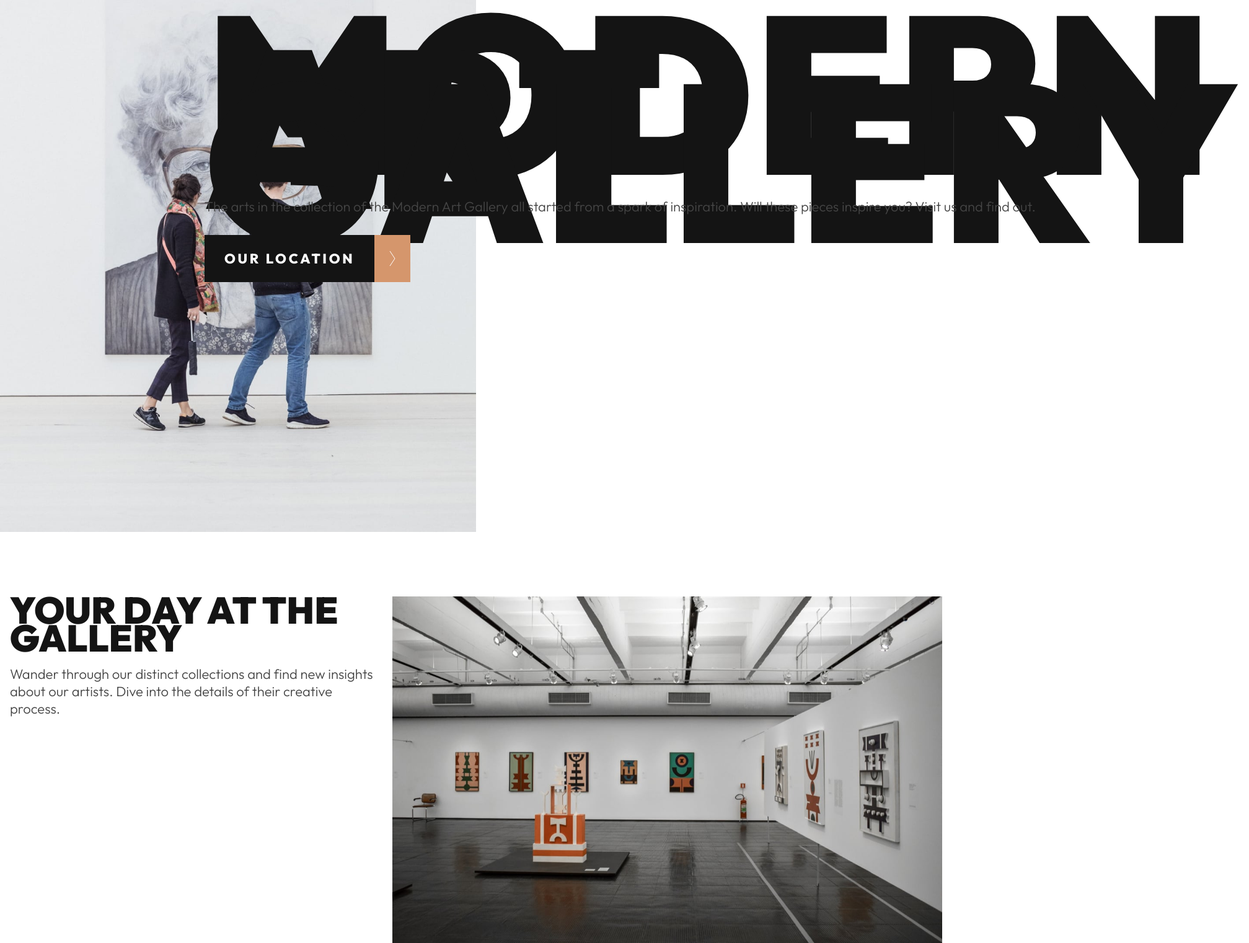
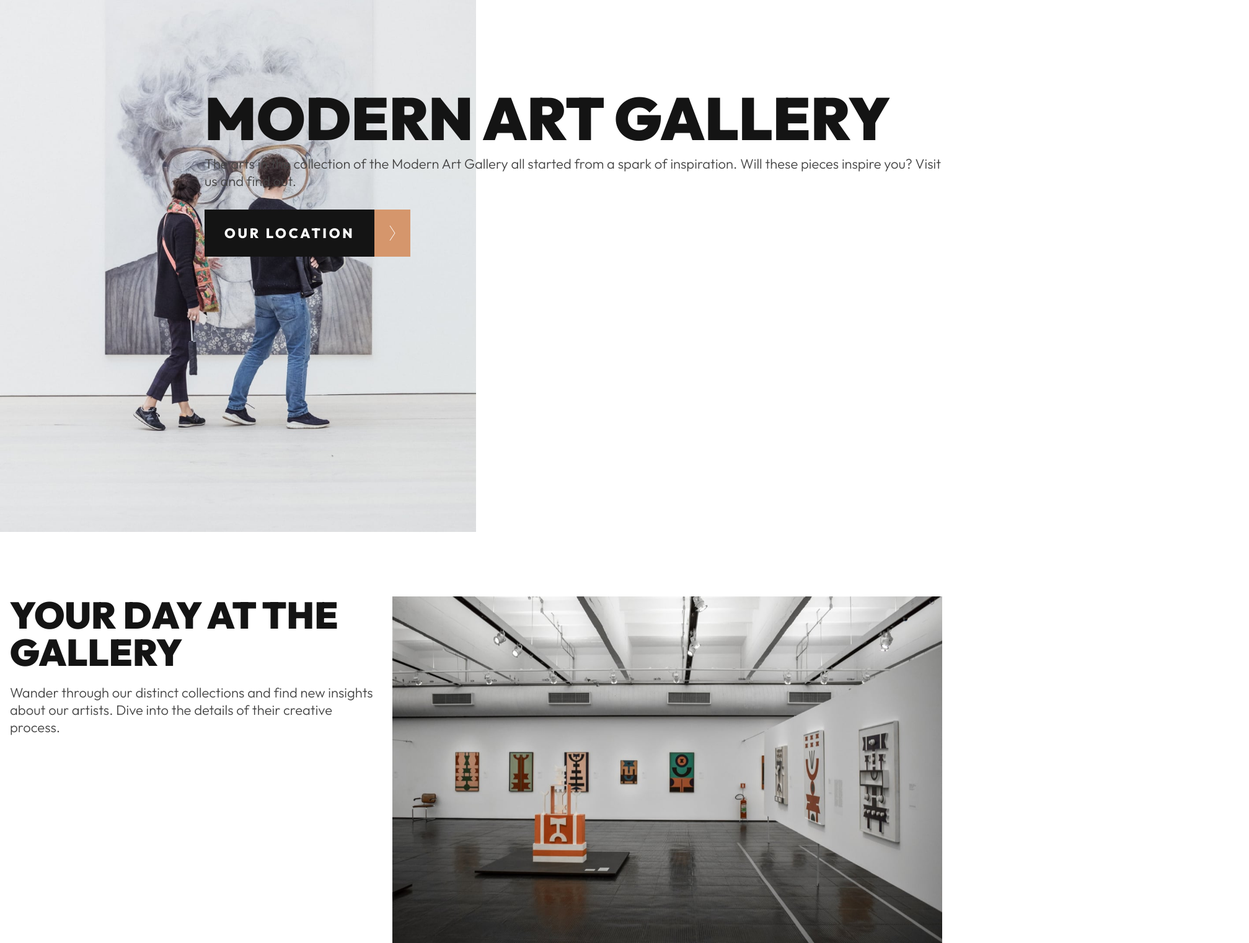
Before and after one commit to NgocMinhThuNguyen/ART-GALLERY-WEBSITE, a plain HTML site: page index.html in a window 1536 px wide. Shown: the part 280-1801 px from the top of the page at 62% size, 2015 px wide, since content can reach past the window. Drawn offline with Linux system fonts and the light colour scheme.

Commit message:
Update style.css

```diff
--- a/styles/style.css
+++ b/styles/style.css
@@ -144,25 +144,20 @@ h1, h2, .cta-btn {
 }
 
 @media (min-width: 48rem) {
-  h1 {
-    font-size: calc(var(--fs-bold)*(7/6));
+  :root {
+    --fs-bold: 4.375rem;
   }
 }
 
 @media (min-width: 90rem) {
-  h1 {
-    font-size: calc(var(--fs-bold)*6);
+  :root {
+    --fs-bold: 6rem;
+    --fs-semi-bold: 3.75rem;
+    --fs-btn: 1.375rem;
+    --fs-text: 1.375rem;
   }
 
   h2 {
-    font-size: calc(var(--fs-semi-bold)*1.2);
-  }
-
-  .cta-btn {
-    font-size: calc(var(--fs-btn)*1.1);
-  }
-
-  .text {
-    font-size: calc(var(--fs-text)*(11/9));
+    line-height: 3.75rem;
   }
 }
```
